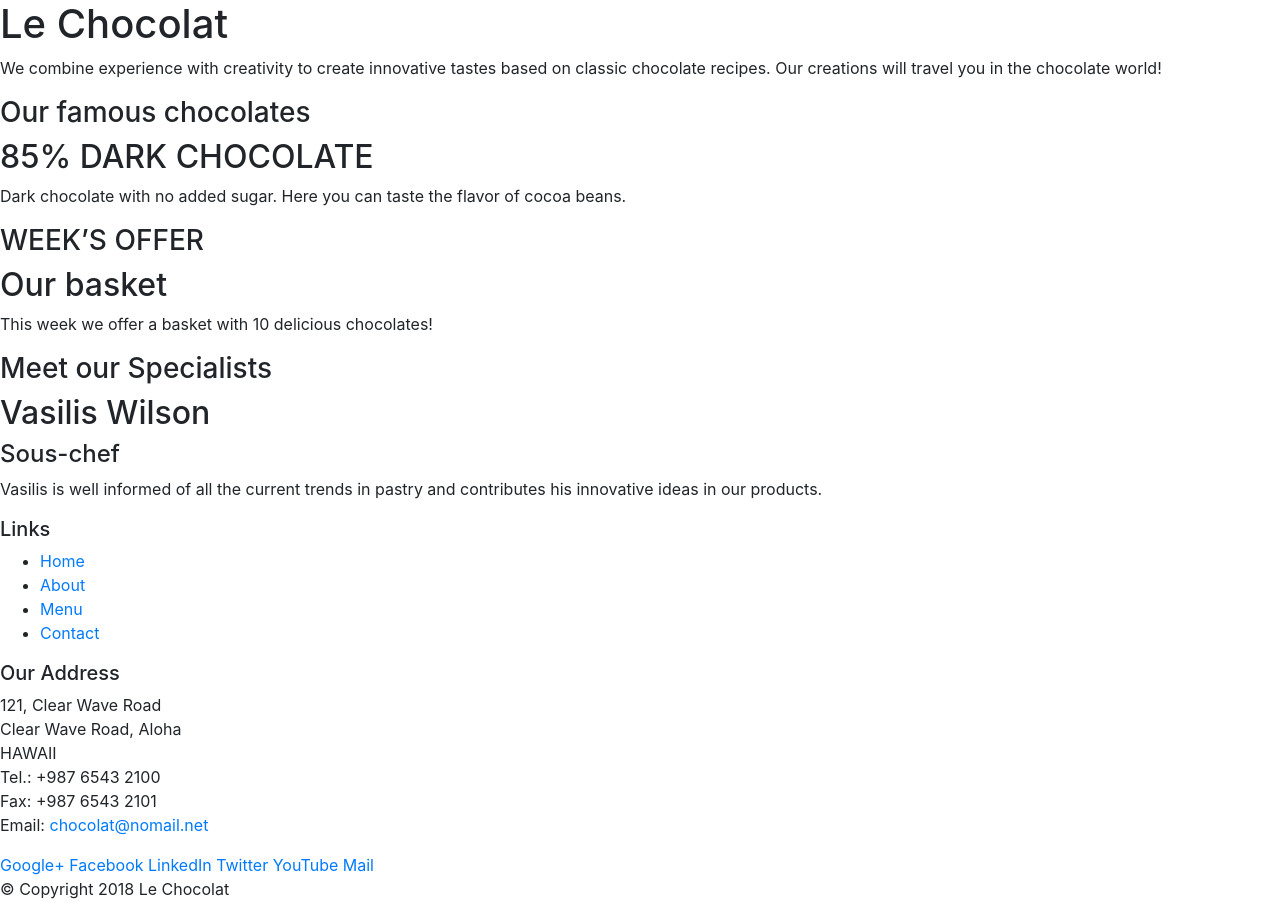
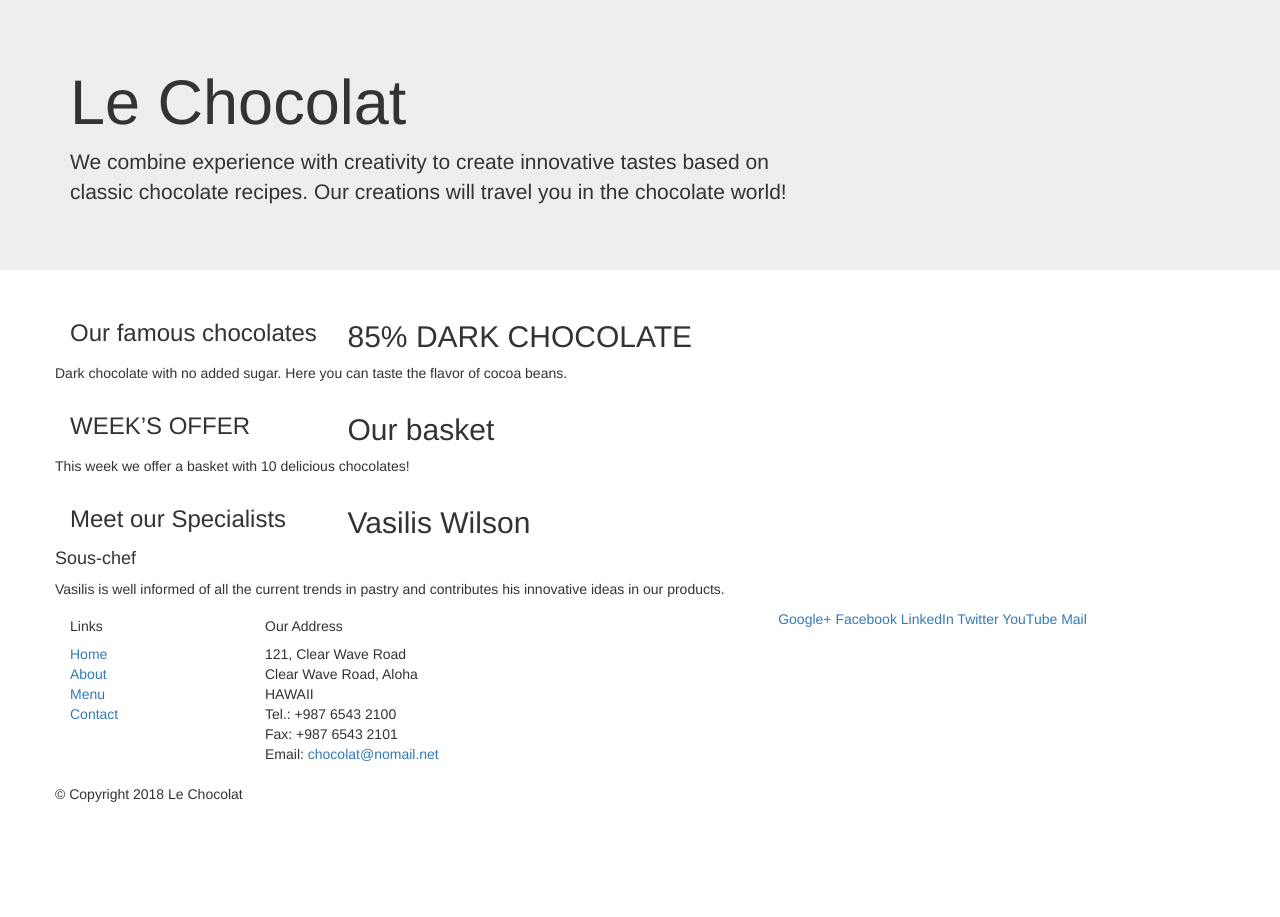
Before and after one commit to Charfim/lechocolat2020, a plain HTML site: page index.html in a window 1280 px wide. After the commit the page ends 814 px from the top, so only its background shows below. Drawn offline with nearby package versions, Linux system fonts and the light colour scheme.

Commit message:
Bootstrap Grid Part 2

```diff
--- a/index.html
+++ b/index.html
@@ -8,71 +8,74 @@
 <meta http-equiv="x-ua-compatible" content="ie=edge">
 <!-- Bootstrap CSS -->
 <link rel="stylesheet" href="node_modules/bootstrap/dist/css/bootstrap.min.css">
+<link href="css/styles.css" rel="stylesheet">
 <title>Le Chocolat</title>
 </head>
 
 <body>
 
-    <header>
-        <div>
-            <div>
-                <div>
+<header class="jumbotron">
+<div class="container">
+<div class="row row-header">
+<div class="col-12 col-sm-8">
 <h1>Le Chocolat</h1>
-                    <p>We combine experience with creativity to create innovative tastes based on classic chocolate recipes. Our creations will travel you in the chocolate world!</p>
+<p>We combine experience with creativity to create innovative tastes based on classic chocolate
+recipes. Our creations will travel you in the chocolate world!</p>
 </div>
-                <div>
+<div class="col col-sm">
 </div>
 </div>
 </div>
 </header>
 
-    <div>
-        <div>
-            <div>
+<div class="container">
+<div class="row row-content align-items-center flex-row-reverse">
+<div class="col-sm-4 col-md-3">
 <h3>Our famous chocolates</h3>
 </div>
-            <div>
+<div class="col-sm col-md">
 <h2>85% DARK CHOCOLATE</h2>
 <p>Dark chocolate with no added sugar. Here you can taste the flavor of cocoa beans.</p>
 </div>
 </div>
 
 
-        <div>
-            <div>
+<div class="row row-content align-items-center">
+<div class="col-sm-4 col-md-3">
 <h3>WEEK’S OFFER</h3>
 </div>
-            <div>
+<div class="col-sm col-md">
 <h2>Our basket</h2>
 <p>This week we offer a basket with 10 delicious chocolates! </p>
 </div>
 </div>
 
-        <div>
-            <div>
-                <h3>Meet our  Specialists</h3>
+<div class="row row-content align-items-center flex-row-reverse">
+<div class="col-sm-4 col-md-3">
+<h3>Meet our Specialists</h3>
 </div>
-            <div>
+<div class="col-sm col-md">
 <h2>Vasilis Wilson </h2>
 <h4>Sous-chef</h4>
-                <p>Vasilis is well informed of all the current trends in pastry and contributes his innovative ideas in our products.</p>
+<p>Vasilis is well informed of all the current trends in pastry and contributes his innovative ideas in
+our products.</p>
 </div>
 </div>
 </div>
 
-    <footer>
-        <div>
-            <div>
-                <div>
+<footer class="footer">
+<div class="container">
+<div class="row">
+<div class="col-5 offset-sm-1 col-sm-2">
 <h5>Links</h5>
-                    <ul>
+<ul class="list-unstyled">
 <li><a href="#">Home</a></li>
 <li><a href="#">About</a></li>
 <li><a href="#">Menu</a></li>
 <li><a href="#">Contact</a></li>
 </ul>
 </div>
-                <div>
+<div class="col-6 col-sm-5">
 <h5>Our Address</h5>
 <address>
 121, Clear Wave Road<br>
@@ -83,8 +86,8 @@
 Email: <a href="mailto:chocolat@nomail.net">chocolat@nomail.net</a>
 </address>
 </div>
-                <div>
-                    <div>
+<div class="col col-sm-4 align-self-center">
+<div style="text-align: center;">
 <a href="http://google.com/+">Google+</a>
 <a href="http://www.facebook.com/profile.php?id=">Facebook</a>
 <a href="http://www.linkedin.com/in/">LinkedIn</a>
@@ -94,15 +97,11 @@
 </div>
 </div>
 </div>
-           <div>
-                <div>
+<div class="row justify-content-center">
+<div class="col-auto">
 <p> &copy; Copyright 2018 Le Chocolat</p>
 </div>
-           </div><!-- jQuery first, then Tether, then Bootstrap JS. -->
-           <script src="node_modules/jquery/dist/jquery.min.js"></script>
-           <script src="node_modules/tether/dist/js/tether.min.js"></script>
-           <script src="node_modules/popper.js/dist/umd/popper.min.js"></script>
-           <script src="node_modules/bootstrap/dist/js/bootstrap.min.js"></script>
+</div>
 </div>
 </footer>
 
```
Lines whose indentation alone changed are shown as unchanged.
